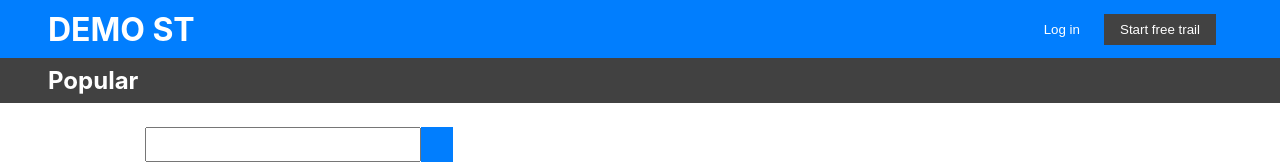
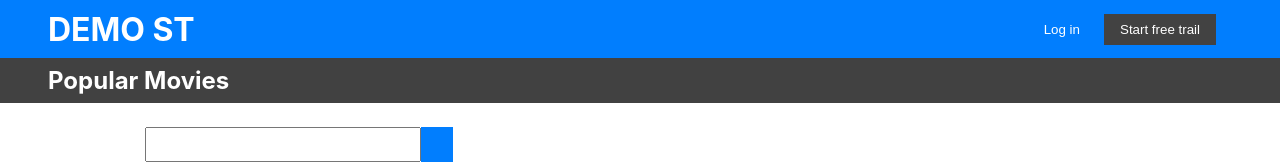
Before and after one commit to thekaganugur/frontend-challange, a React (Create React App) app: page /movies in a window 1280 px wide. Shown: the top 164 px of the page. Built offline with nearby package versions, Linux system fonts and the light colour scheme.

Commit message:
Header, title

```diff
--- a/package.json
+++ b/package.json
@@ -15,6 +15,7 @@
     "@types/styled-components": "^5.1.3",
     "react": "^16.13.1",
     "react-dom": "^16.13.1",
+    "react-helmet": "^6.1.0",
     "react-redux": "^7.2.1",
     "react-router-dom": "^5.2.0",
     "react-scripts": "3.4.3",
@@ -44,6 +45,7 @@
     ]
   },
   "devDependencies": {
+    "@types/react-helmet": "^6.1.0",
     "@types/react-router-dom": "^5.1.5",
     "@types/styled-system": "^5.1.10"
   }
--- a/src/components/Header.tsx
+++ b/src/components/Header.tsx
@@ -1,4 +1,5 @@
-import React, { FC } from 'react';
+import React, { FC, useState } from 'react';
+import { Helmet } from 'react-helmet';
 import styled from 'styled-components';
 import { Box, StyledLink } from '../styled/styledUtils';
 import Button from './Button';
@@ -37,8 +38,11 @@ const PageTitle = styled.h2`
 export interface HeaderProps {}
 
 const Header: FC<HeaderProps> = (props: HeaderProps) => {
+  const [title, setTitle] = useState<string>('');
+
   return (
     <StyledHeader>
+      <Helmet onChangeClientState={({ title }) => setTitle(title)} />
       <UpperBlueSection>
         <StyledLink to="/">
           <AppTitle>DEMO ST</AppTitle>
@@ -53,7 +57,7 @@ const Header: FC<HeaderProps> = (props: HeaderProps) => {
       </UpperBlueSection>
 
       <BelowGraySection>
-        <PageTitle>Popular</PageTitle>
+        <PageTitle>{title}</PageTitle>
       </BelowGraySection>
     </StyledHeader>
   );
--- a/src/containers/HomePage.tsx
+++ b/src/containers/HomePage.tsx
@@ -1,16 +1,20 @@
 import React, { FC } from 'react';
+import { Helmet } from 'react-helmet';
 import RenderCards from '../components/RenderCards';
 
 interface HomeProps {}
 
 const HomePage: FC<HomeProps> = (props: HomeProps) => {
   return (
+    <>
+      <Helmet title="Popular Titles" />
       <RenderCards
         cards={[
           { to: '/series', title: 'Popular Series', bigText: 'SERIES' },
           { to: '/movies', title: 'Popular Movies', bigText: 'MOVIES' },
         ]}
       />
+    </>
   );
 };
 
--- a/src/containers/MoviesPage.tsx
+++ b/src/containers/MoviesPage.tsx
@@ -5,6 +5,7 @@ import Input from '../components/Input';
 import RenderCards from '../components/RenderCards';
 import Select from '../components/Select';
 import { Flex } from '../styled/styledUtils';
+import { Helmet } from 'react-helmet';
 
 interface MoviesPageProps {}
 
@@ -16,6 +17,7 @@ const SearchFilterWraper = styled.div`
 const MoviesPage: FC<MoviesPageProps> = (props: MoviesPageProps) => {
   return (
     <div>
+      <Helmet title="Popular Movies" />
       <SearchFilterWraper>
         <Flex>
           <Input></Input>
--- a/src/containers/SeriesPage.tsx
+++ b/src/containers/SeriesPage.tsx
@@ -7,6 +7,7 @@ import Select from '../components/Select';
 import { Flex } from '../styled/styledUtils';
 import { getData } from '../services/services';
 import { Entries } from '../models';
+import { Helmet } from 'react-helmet';
 
 const SearchFilterWraper = styled.div`
   display: flex;
@@ -94,6 +95,7 @@ const SeriesPage: FC<SeriesPageProps> = (props: SeriesPageProps) => {
 
   return (
     <div>
+      <Helmet title="Popular Series" />
       <SearchFilterWraper>
         <Flex>
           <Input
```
Also changed, not shown: 1 other file (tests, documents, lock files or other folders). Lines whose indentation alone changed are shown as unchanged.
